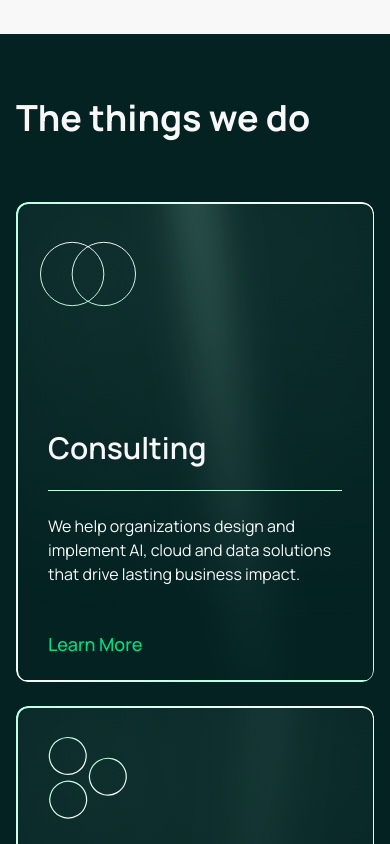
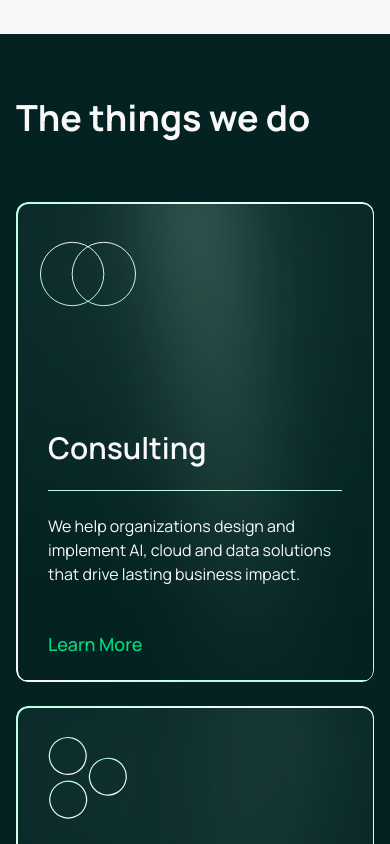
Before and after one commit to Vantir-AB/vantir-website, a Next.js app: page / in a window 390 px wide. Shown: the part 1380-2224 px from the top of the page. Built offline with nearby package versions, Linux system fonts and the light colour scheme.

Commit message:
Update blur and width properties in ServiceCard component for enhanced mobile display.

```diff
--- a/src/components/ServiceCard.tsx
+++ b/src/components/ServiceCard.tsx
@@ -39,8 +39,8 @@ export default function ServiceCard({ iconSrc, iconAlt, title, description }: Se
         count={isMobile ? 2 : 5}
         opacity={isMobile ? 0.4 : 0.6}
         speed={isMobile ? 12 : 8}
-        blur={isMobile ? 20 : 40}
-        width={isMobile ? 50 : 50}
+        blur={isMobile ? 40 : 40}
+        width={isMobile ? 130 : 50}
         ambientGlow={isMobile ? 0.1 : 0.2}
       />
       <ShineBorder
```
